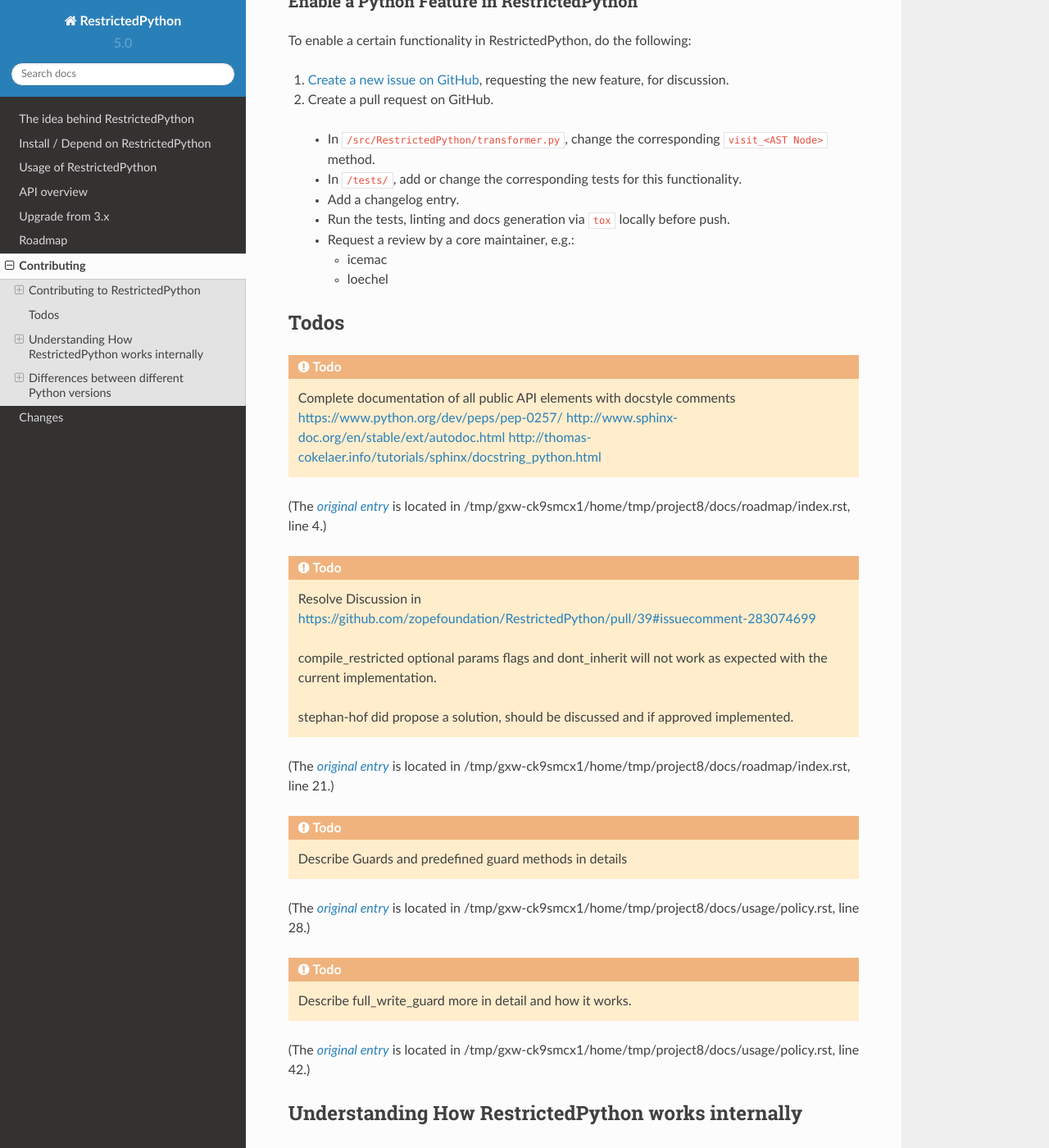
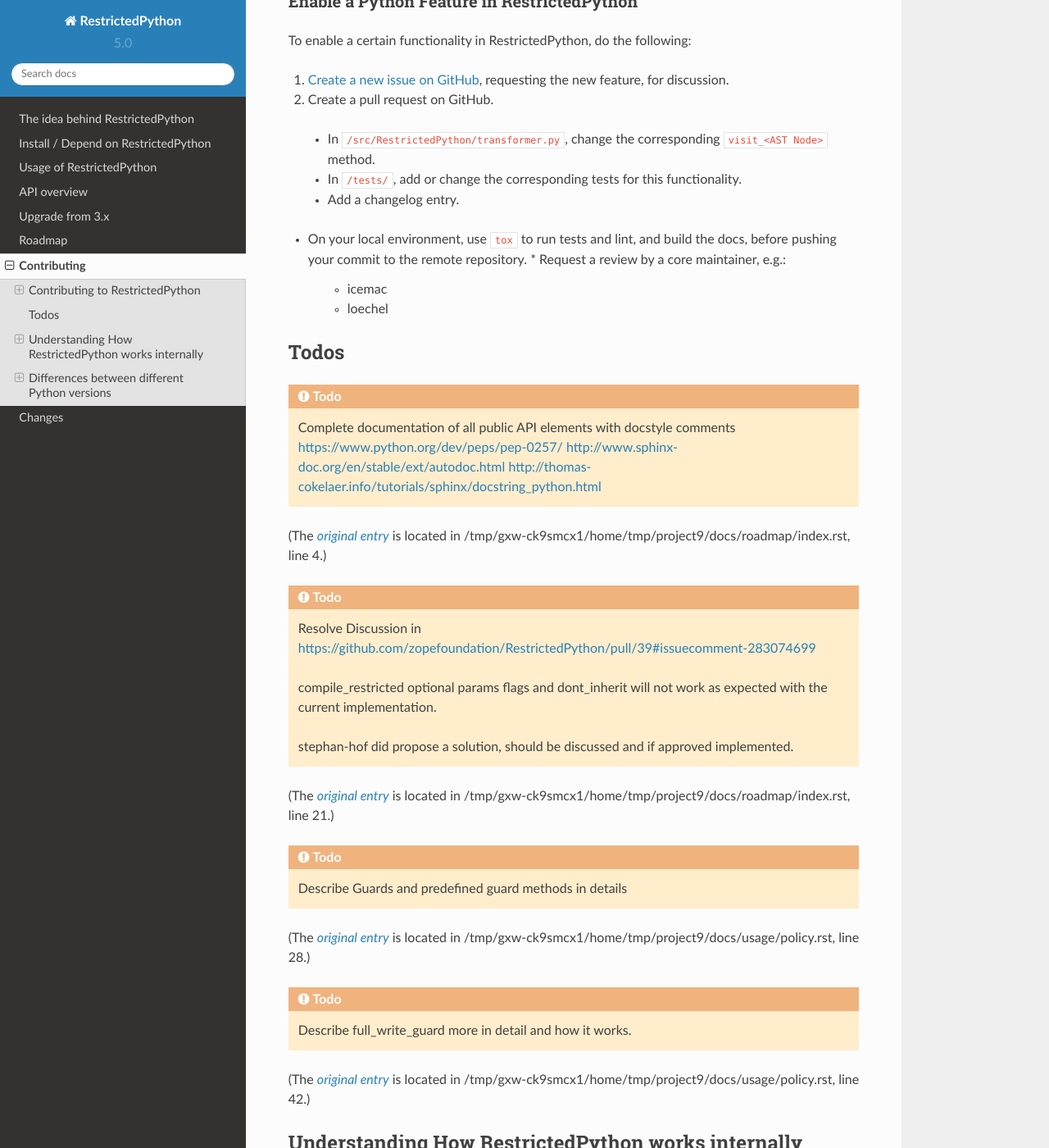
Before and after one commit to zopefoundation/RestrictedPython, a Sphinx documentation site: the page built from docs/contributing/index.rst, in a window 1280 px wide and 1400 px high, scrolled down 2820 px. Shown: the whole window at 82% size. Built offline with Sphinx 7.4.7 and the Read the Docs theme 2.0.0, drawn with Linux system fonts in a browser that asks for light colours.

Commit message:
Update docs/contributing/index.rst
Co-authored-by: Steve Piercy <web@stevepiercy.com>

```diff
--- a/docs/contributing/index.rst
+++ b/docs/contributing/index.rst
@@ -122,7 +122,7 @@
   * In ``/src/RestrictedPython/transformer.py``, change the corresponding ``visit_<AST Node>`` method.
   * In ``/tests/``, add or change the corresponding tests for this functionality.
   * Add a changelog entry.
-  * Run the tests, linting and docs generation via ``tox`` locally before push.
+* On your local environment, use ``tox`` to run tests and lint, and build the docs, before pushing your commit to the remote repository.
   * Request a review by a core maintainer, e.g.:
 
     * icemac
```
